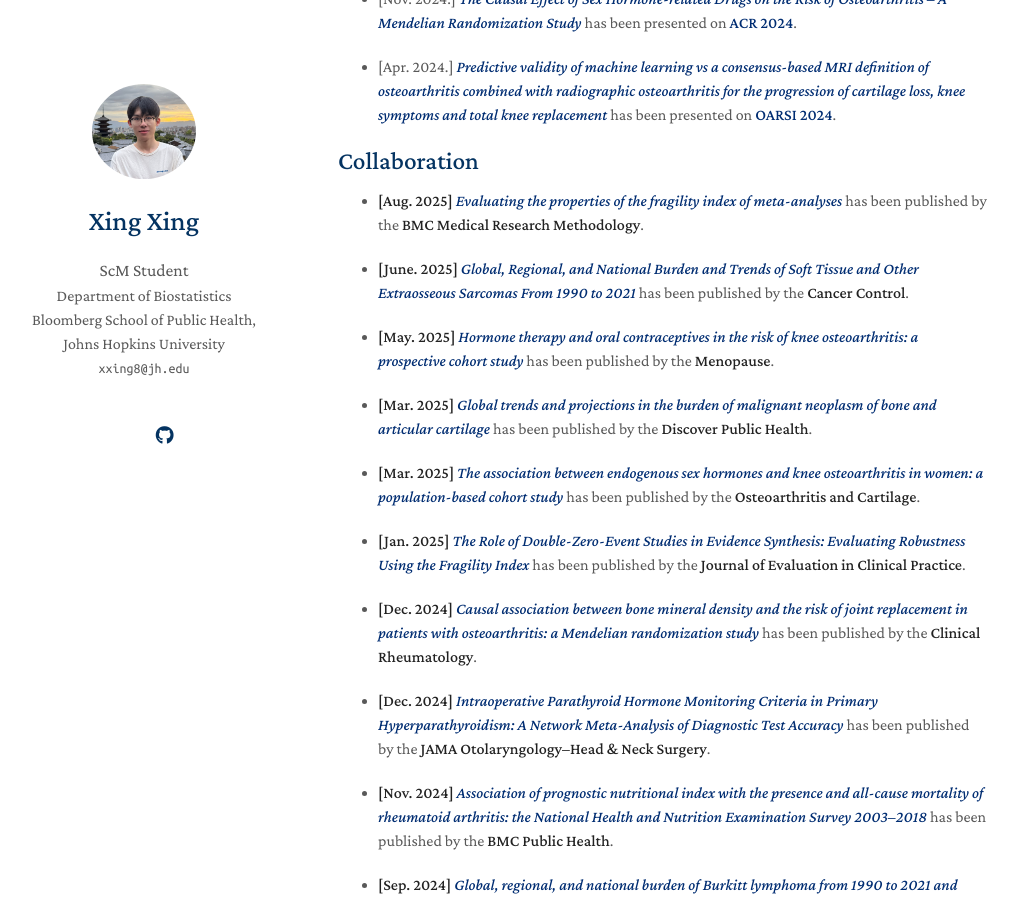
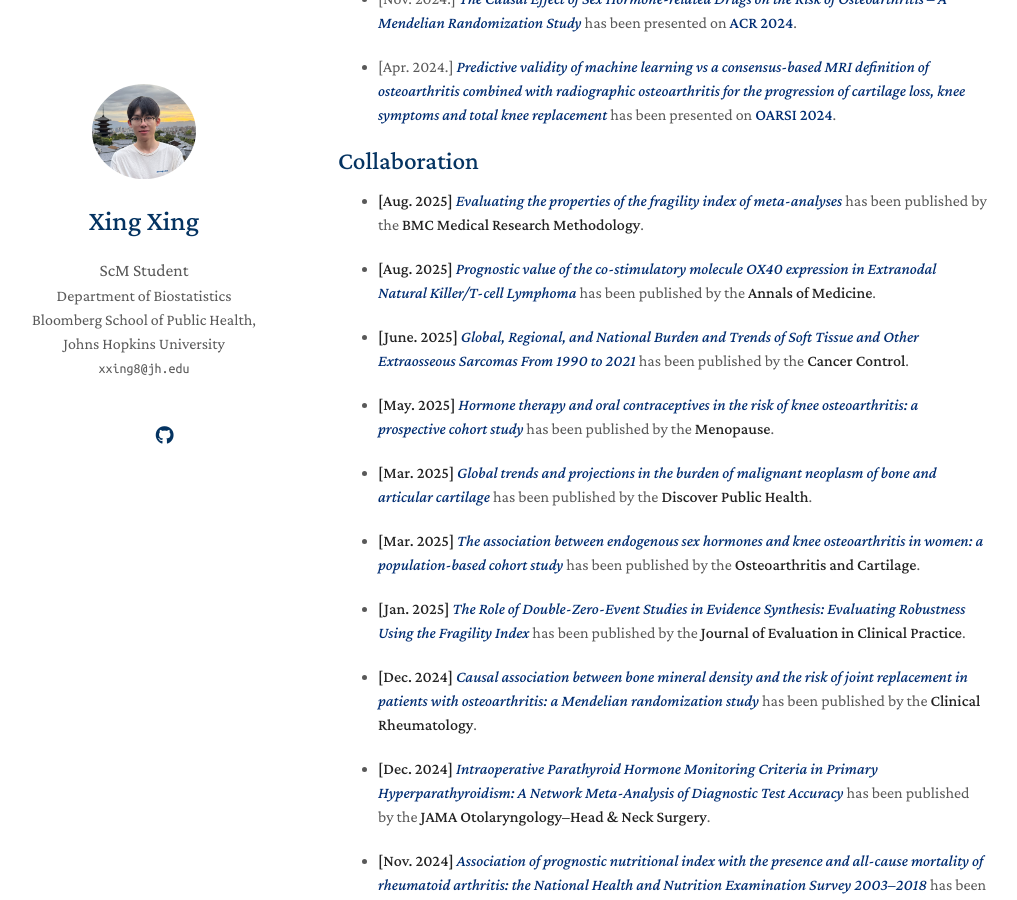
Before and after one commit to KevinXing3/kevinXing3.github.io, a Jekyll site: the page built from index.md, in a window 1280 px wide and 900 px high, scrolled down 1980 px. Shown: the whole window, without its empty margins (132-1149 px from the left). Built offline with Jekyll 4.4.1, drawn with Linux system fonts in a browser that asks for light colours; nearby versions of some CDN libraries; a style sheet for code colours, icons or effects is not loaded; our own code applies the rules of GitHub Pages for plain Markdown files.

Commit message:
Update index.md

```diff
--- a/index.md
+++ b/index.md
@@ -27,6 +27,8 @@ Outside of academia, I’m a dead hard fan of Juventus and Park Hyatt.
 
 ## Collaboration
 - **[Aug. 2025]** <a href="https://journals.sagepub.com/doi/10.1177/10732748251355841#tab-contributors" target="_blank" style="color:#002D72">*Evaluating the properties of the fragility index of meta-analyses*</a> has been published by the **BMC Medical Research Methodology**.
+
+- **[Aug. 2025]** <a href="https://www.tandfonline.com/doi/full/10.1080/07853890.2025.2550583#abstract" target="_blank" style="color:#002D72">*Prognostic value of the co-stimulatory molecule OX40 expression in Extranodal Natural Killer/T-cell Lymphoma*</a> has been published by the **Annals of Medicine**.
 
 - **[June. 2025]** <a href="https://journals.sagepub.com/doi/10.1177/10732748251355841#tab-contributors" target="_blank" style="color:#002D72">*Global, Regional, and National Burden and Trends of Soft Tissue and Other Extraosseous Sarcomas From 1990 to 2021*</a> has been published by the **Cancer Control**.
 
```
